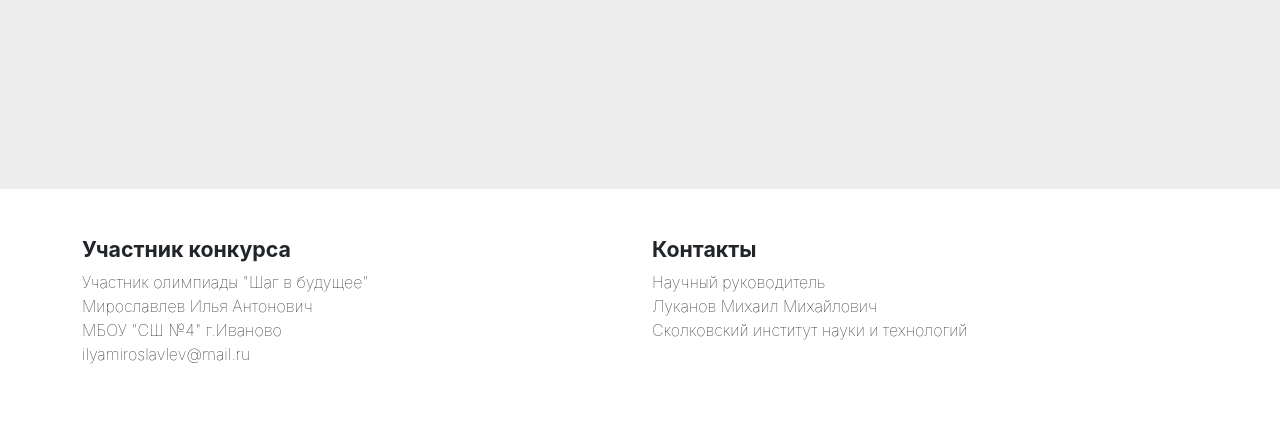
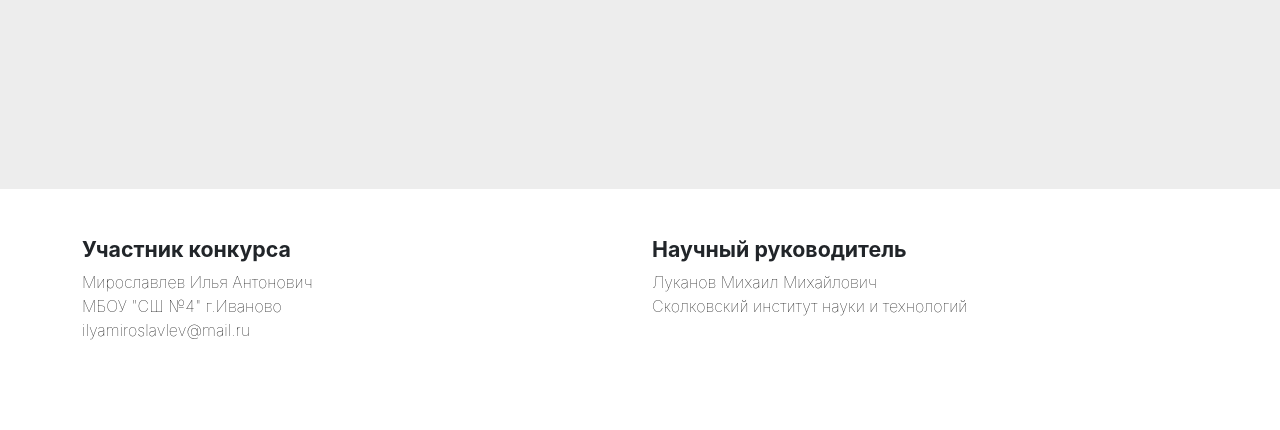
Before and after one commit to Miros003004/impulse_predictor, a Django app: page / in a window 1280 px wide. Shown: the part 863-1293 px from the top of the page. After the commit the page ends 1203 px from the top, so only its background shows below. Run offline with Django 3.2, Linux system fonts and the light colour scheme; some libraries are stand-ins or nearby versions; some web fonts are replaced.

Commit message:
Update index.html

```diff
--- a/templates/homepage/index.html
+++ b/templates/homepage/index.html
@@ -71,16 +71,14 @@
             <div class="col-6 col-md">
               <h5 class ="bold-text" style="font-size: 16pt !important;">Участник конкурса</h5>
               <ul class="list-unstyled text-small">
-                <li ><b class=" m-text" >Участник олимпиады "Шаг в будущее"</b></li>
                 <li ><b class=" m-text" >Мирославлев Илья Антонович</b></li>
                 <li ><b class=" m-text" >МБОУ "СШ №4" г.Иваново</b></li>
                 <li ><b class=" m-text" >ilyamiroslavlev@mail.ru</b></li>
               </ul>
             </div>
             <div class="col-6 col-md">
-              <h5 class ="bold-text" style="font-size: 16pt !important;">Контакты</h5>
+              <h5 class ="bold-text" style="font-size: 16pt !important;">Научный руководитель</h5>
               <ul class="list-unstyled text-small">
-                <li ><b class=" m-text" >Научный руководитель</b></li>
                 <li ><b class=" m-text" >Луканов Михаил Михайлович</b></li>
                 <li ><b class=" m-text" >Сколковский институт науки и технологий</b></li>
                 <li ><b class=" m-text" ></b></li>
```
